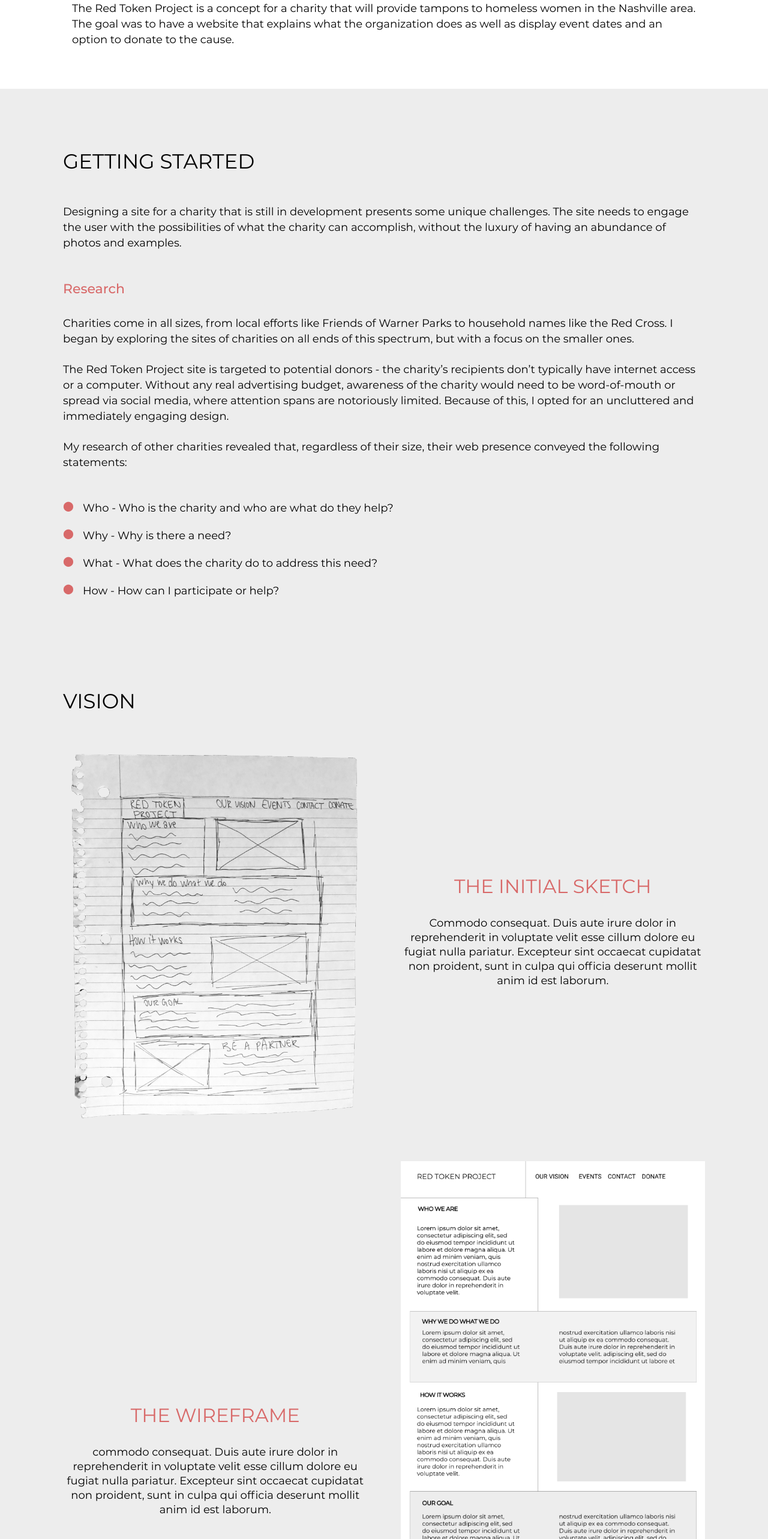
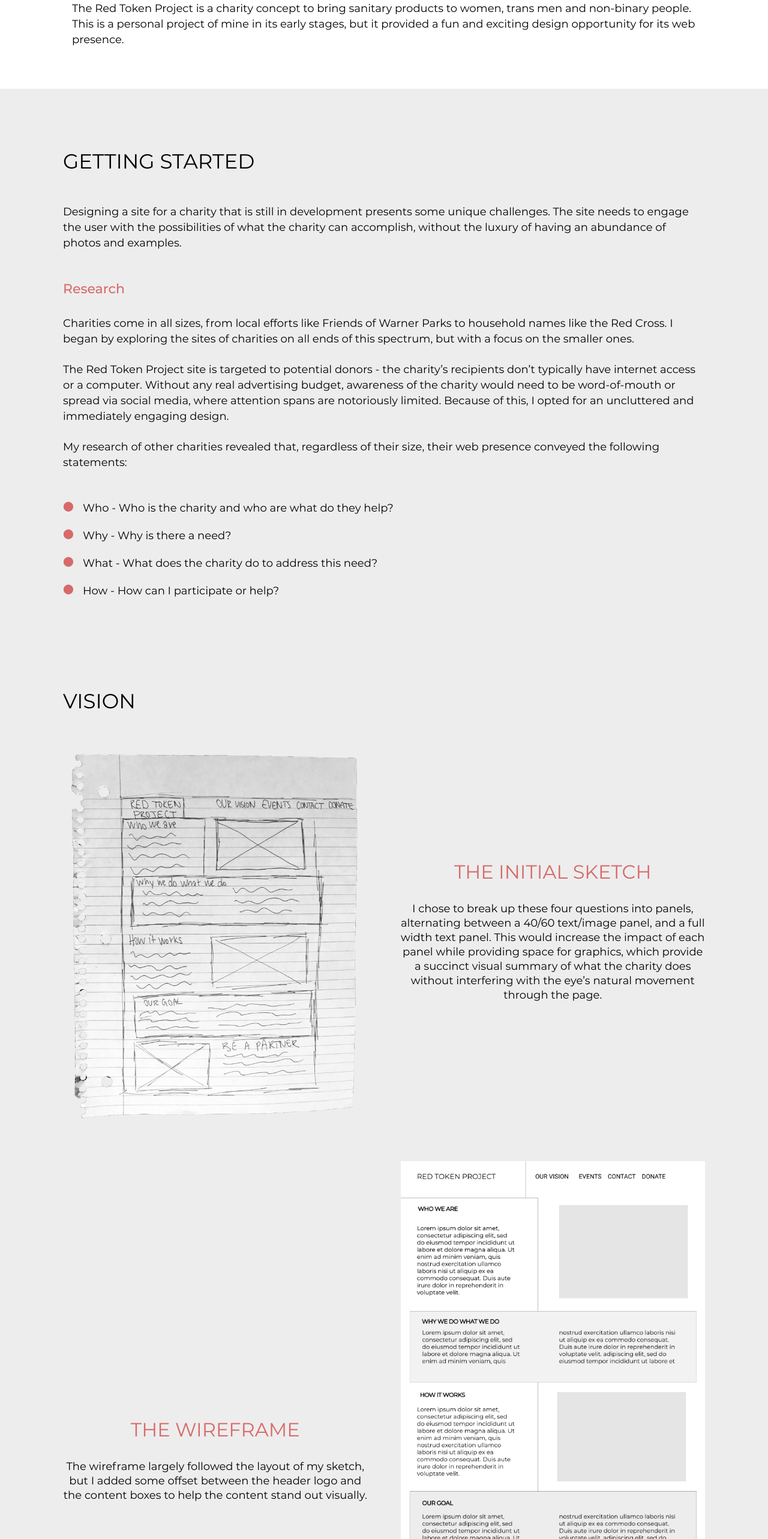
Before and after one commit to susieward/keri-wright, a Vue app: page /redtoken in a window 1280 px wide. Shown: the part 234-2800 px from the top of the page at 60% size. Built offline with nearby package versions, Linux system fonts and the light colour scheme.

Commit message:
new text

```diff
--- a/src/components/RedToken.vue
+++ b/src/components/RedToken.vue
@@ -5,7 +5,7 @@
       <div class="page-title">
         <span class="page-title-text">red token project</span>
         <span class="page-text">
-          The Red Token Project is a concept for a charity that will provide tampons to homeless women in the Nashville area. The goal was to have a website that explains what the organization does as well as display event dates and an option to donate to the cause.
+          The Red Token Project is a charity concept to bring sanitary products to women, trans men and non-binary people. This is a personal project of mine in its early stages, but it provided a fun and exciting design opportunity for its web presence.
         </span>
       </div>
 
@@ -155,7 +155,7 @@
 
                               <div class="vision-text">
                             <p>
-                              Commodo consequat. Duis aute irure dolor in reprehenderit in voluptate velit esse cillum dolore eu fugiat nulla pariatur. Excepteur sint occaecat cupidatat non proident, sunt in culpa qui officia deserunt mollit anim id est laborum.
+                              I chose to break up these four questions into panels, alternating between a 40/60 text/image panel, and a full width text panel. This would increase the impact of each panel while providing space for graphics, which provide a succinct visual summary of what the charity does without interfering with the eye’s natural movement through the page.
 
                             </p>
                           </div>
@@ -170,7 +170,7 @@
 
                           <div class="vision-text">
                             <p>
-                              commodo consequat. Duis aute irure dolor in reprehenderit in voluptate velit esse cillum dolore eu fugiat nulla pariatur. Excepteur sint occaecat cupidatat non proident, sunt in culpa qui officia deserunt mollit anim id est laborum.
+                              The wireframe largely followed the layout of my sketch, but I added some offset between the header logo and the content boxes to help the content stand out visually.
 
 
                             </p>
@@ -202,6 +202,9 @@
 
                     <div class="mockup-text">
                       The home page
+                      <p>
+                        Since visually breaking up the content panels was important, I chose a relatively high-contrast color palette. Often, media or copy related to tampons, wipes, pads, and other hygiene products is euphemistic to the point of obscurity. Since this charity deals with a real and serious problem, our users want content and graphics that are more direct. Without the resources of a dedicated graphic designer available, I created the graphics myself to ensure they were as cohesive as possible with the overall art direction of the site.
+                      </p>
                     </div>
 
                     <div class="mockup-img-container">
@@ -214,7 +217,9 @@
                     <div class="mockup-text">
                       The events page
                       <p>
-                        commodo consequat. Duis aute irure dolor in reprehenderit in voluptate velit esse cillum dolore eu fugiat nulla pariatur. Excepteur sint occaecat cupidatat non proident, sunt in culpa qui officia deserunt mollit anim id est laborum.
+                        An important part of this charity is hosting public events to collect donations and distribute products to the homeless. Traditional event pages use a calendar of some kind, with Red Token events expected to be large but relatively infrequent, listing every day as on a calendar would be distracting noise and could prevent a visitor from finding an event.
+Instead, I opted for a list solution that displayed the nearest few upcoming events with their date and location.
+
                       </p>
                     </div>
 
@@ -227,7 +232,7 @@
 
                     <div class="mockup-text">
                       The contact page
-                      <p>Commodo consequat. Duis aute irure dolor in reprehenderit in voluptate velit esse cillum dolore eu fugiat nulla pariatur. Excepteur sint occaecat cupidatat non proident, sunt in culpa qui officia deserunt mollit anim id est laborum.</p>
+                      <p>The contact page carries over the simple look of the other pages, with a text area reminiscent of writing a physical letter. The text area is kept small to encourage succinct messages.</p>
                     </div>
 
                     <div class="mockup-img-container">
@@ -238,7 +243,7 @@
                   <div class="mockup-item">
                     <div class="mockup-text">
                       The donate page
-                      <p>Commodo consequat. Duis aute irure dolor in reprehenderit in voluptate velit esse cillum dolore eu fugiat nulla pariatur. Excepteur sint occaecat cupidatat non proident, sunt in culpa qui officia deserunt mollit anim id est laborum.</p>
+                      <p>The donation page is similarly direct and uncluttered, with the default donation level being the $3 needed to purchase a box of tampons, pads, or wipes. If the user has reached this page, they have responded to one of our CTAs, so the donation page is kept as simple as possible to keep the user focused.</p>
                     </div>
 
                     <div class="mockup-img-container">
@@ -264,7 +269,8 @@
                   <div class="section-paragraph-container">
                     <div class="section-paragraph">
 
-                      <p>Lorem ipsum dolor sit amet, consectetur adipiscing elit, sed do eiusmod tempor incididunt ut labore et dolore magna aliqua. Ut enim ad minim veniam, quis nostrud exercitation ullamco laboris nisi ut aliquip ex ea commodo consequat. Duis aute irure dolor in reprehenderit in voluptate velit esse cillum dolore eu fugiat nulla pariatur. Excepteur sint occaecat cupidatat non proident, sunt in culpa qui officia deserunt mollit anim id est laborum.
+                      <p>As a personal endeavor, the Red Token Project site provided me with a lot of design freedom, but very little in the way of external help for media or research. I had to learn to do produce these with the time and opportunities I had available. I learned to be resourceful in gathering these things on my own when necessary, and ultimately produced an engaging and rewarding site that serves to help an underserved part of our community
+
                         </p>
                       </div>
 
--- a/src/components/Sitecore.vue
+++ b/src/components/Sitecore.vue
@@ -6,7 +6,7 @@
 
         <span class="page-title-text">Sitecore Training</span>
         <span class="page-text">
-          This is a site in development for the employees at United Methodist to train them on our CMS platform. The goal was to convert a training packet into a website for easier access by our employees.
+          This page is an internal training and reference site for our new CMS, Sitecore. Sitecore can be a daunting CMS with a steep learning curve, so I opted to keep the training site design simple. Many elements of the site originated in a training packet that was distributed to editors, so design synergy with this packet was key.
         </span>
 
       </div>
--- a/src/components/Source.vue
+++ b/src/components/Source.vue
@@ -6,8 +6,7 @@
 
         <span class="page-title-text">The Source</span>
         <span class="page-text">
-          The Source is a newsletter sign-up landing page for United Methodist Communications.<br />
-          The goal for this project was to match the design of a preexisting campaign page called NeighborlyUMC.
+          The Source is a e-newsletter tied to another marketing initiative called Neighborly UMC. With the subscription form and the Neighborly UMC page living on two different platforms (Marketo and Sitecore) I was tasked with creating a form that could match the look and feel of the Sitecore page seamlessly.
         </span>
 
       </div>
--- a/src/components/WhatWeDo.vue
+++ b/src/components/WhatWeDo.vue
@@ -6,7 +6,7 @@
 
         <span class="page-title-text">what we do</span>
         <span class="page-text">
-          What We Do is a section that will live on United Methodist Communications's home page that tells about the company. This page will be created in Sitecore, our CMS. The goal was to create a design that encompasses the site's color schemes while taking into consideration preexisting components in Sitecore.
+          This is a sort of “About Us” page for United Methodist Communications. I was provided with a continuous paragraph of copy and a hero image. I broke up the text to be more legible, and did some custom changes to the default Resource UMC hero styling to include the text next to it, as requested by the stakeholders.
         </span>
 
       </div>
```
Also changed, not shown: src/components/UMCom.vue (+8 -8 lines).
